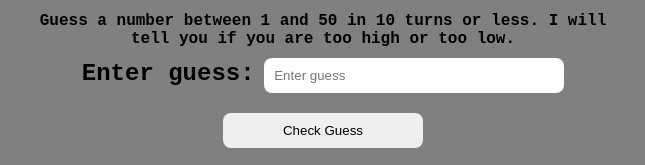
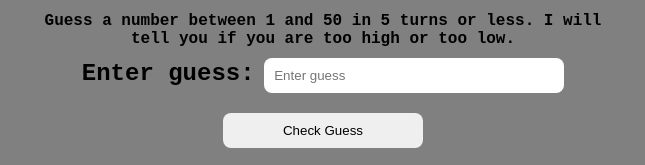
Before and after one commit to junesown6ix/guessing_game.github.io, a plain HTML site: page index.html in a window 1280 px wide. Shown: the part 212-377 px from the top of the page, 317-962 px from the left. Drawn offline with Linux system fonts and the light colour scheme.

```diff
--- a/index.html
+++ b/index.html
@@ -10,7 +10,7 @@
     <div class="container">
       <h1>Guess the Correct Number 😀</h1>
       <p>
-        Guess a number between 1 and 50 in 10 turns or less. I will tell you if
+        Guess a number between 1 and 50 in 5 turns or less. I will tell you if
         you are too high or too low.
       </p>
       <div class="user-dialogue">
```
